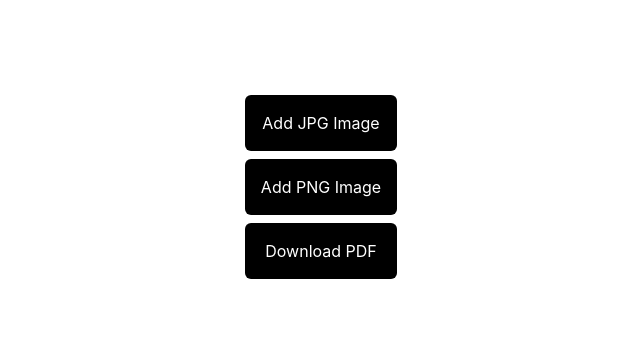
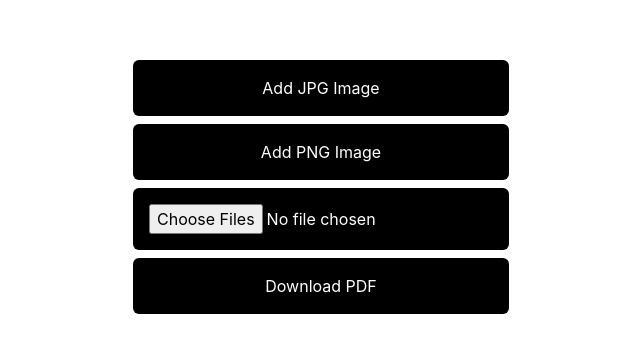
Before and after one commit to debbyalmadea/PDF-Merger, a Next.js app: page / in a window 1280 px wide. Shown: the part 213-566 px from the top of the page, without its empty margins (319-959 px from the left). Built offline with nearby package versions, Linux system fonts and the light colour scheme.

Commit message:
Added onFileUpload and upload file form

```diff
--- a/components/pdfmerger/components/PDFMerger/PDFMerger.js
+++ b/components/pdfmerger/components/PDFMerger/PDFMerger.js
@@ -5,6 +5,7 @@ import { image } from "tailwindcss/lib/util/dataTypes";
 
 export default function PDFMerger() {
   const [pdf, setPdf] = useState(null)
+  const [fileList, setFileList] = useState([])
 
   useEffect(() => {
     async function initPdf() {
@@ -85,10 +86,33 @@ export default function PDFMerger() {
     await addImage(pngImageBytes, "png")
   }
 
+  async function onFileUpload(input) {
+    const reader = new FileReader()
+    const fileType = input.type.replace("image/", "")
+    console.log(fileType)
+    reader.onload = () => {
+      console.log(reader.result)
+      if (fileType == "jpeg") {
+        addImage(reader.result, "jpg")
+      } else if (fileType == "png") {
+        addImage(reader.result, "png")
+      }
+    }
+    reader.readAsBinaryString(input)
+
+  }
+
   return (
     <div className="flex flex-col space-y-2">
       <button className="bg-black text-white rounded-md p-4" onClick={addFirstMockImage}>Add JPG Image</button>
       <button className="bg-black text-white rounded-md p-4" onClick={addSecondMockImage}>Add PNG Image</button>
+      <form className="bg-black text-white rounded-md p-4">
+        <input type="file"
+          type="file"
+          multiple
+          onChange={(e) => onFileUpload(e.target.files[0])}
+        />
+      </form>
       <button className="bg-black text-white rounded-md p-4" onClick={downloadPdf}>Download PDF</button>
     </div>
   )
```
